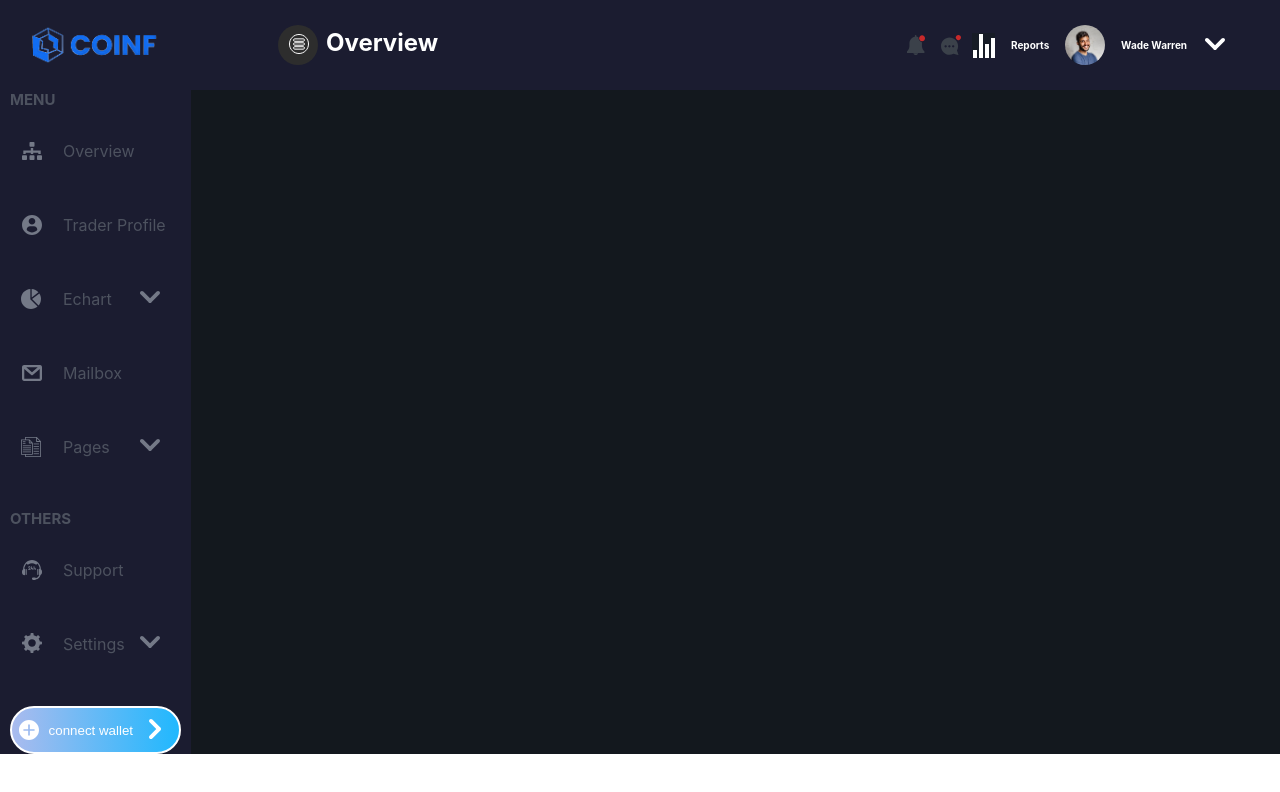
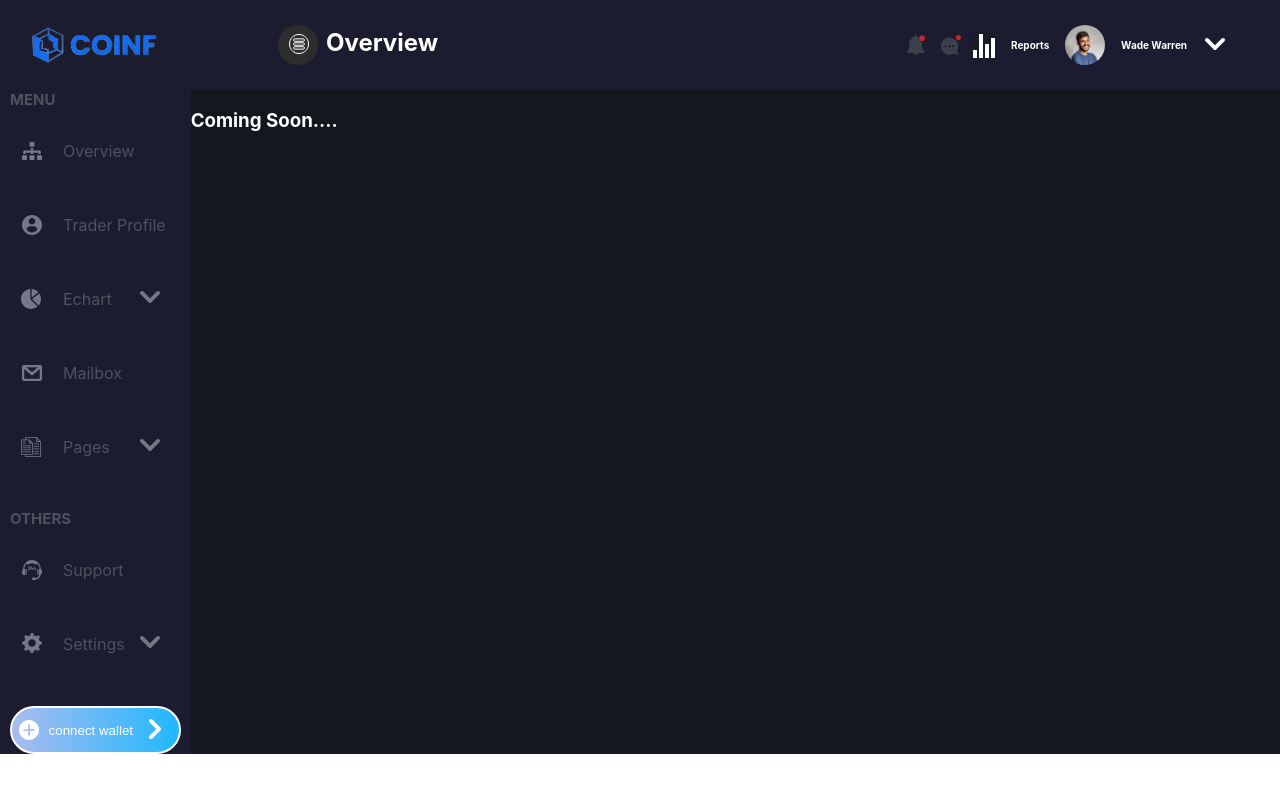
Before and after one commit to JosinGeorge10/Trading_Ui, a React (Create React App) app: page /echart in a window 1280 px wide. Shown: the top 792 px of the page. Built offline with nearby package versions, Linux system fonts and the light colour scheme.

Commit message:
setting component modified

```diff
--- a/src/App.js
+++ b/src/App.js
@@ -4,6 +4,10 @@ import styled from "styled-components";
 import NavBar from "./Components/Includes/NavBar";
 import Header from "./Components/Includes/Header";
 import Demo from "./Components/Screens/Demo";
+import Echart from "./Components/Screens/Echart";
+import MailBox from "./Components/Screens/MailBox";
+import Setting from "./Components/Screens/Setting";
+import Pages from "./Components/Screens/Pages";
 
 
 function App() {
@@ -14,6 +18,10 @@ function App() {
         <NavBar />
         <Routes>
           <Route path="/" element={<Demo />} />
+          <Route path="/echart" element={<Echart />} />
+          <Route path="/mailbox" element={<MailBox />} />
+          <Route path="/settings" element={<Setting />} />
+          <Route path="/pages" element={<Pages />} />
         </Routes>
       </Conatiner>
     </Router>
--- a/src/Components/Screens/Echart.js
+++ b/src/Components/Screens/Echart.js
@@ -0,0 +1,11 @@
+import React from "react";
+
+function Echart() {
+  return (
+    <div>
+      <h3 style={{color:"white"}}>Coming Soon....</h3>
+    </div>
+  );
+}
+
+export default Echart;
--- a/src/Components/Screens/MailBox.js
+++ b/src/Components/Screens/MailBox.js
@@ -0,0 +1,11 @@
+import React from "react";
+
+function MailBox() {
+  return (
+    <div>
+      <h3 style={{color:"white"}}>Coming Soon....</h3>
+    </div>
+  );
+}
+
+export default MailBox;
--- a/src/Components/Screens/Pages.js
+++ b/src/Components/Screens/Pages.js
@@ -0,0 +1,11 @@
+import React from 'react'
+
+function Pages() {
+  return (
+    <div>
+    <h3 style={{color:"white"}}>Coming Soon......</h3>
+  </div>
+  );
+}
+
+export default Pages
--- a/src/Components/Screens/Setting.js
+++ b/src/Components/Screens/Setting.js
@@ -0,0 +1,11 @@
+import React from "react";
+
+function Setting() {
+  return (
+    <div>
+      <h3 style={{color:"white"}}>Coming Soon......</h3>
+    </div>
+  );
+}
+
+export default Setting;
```
